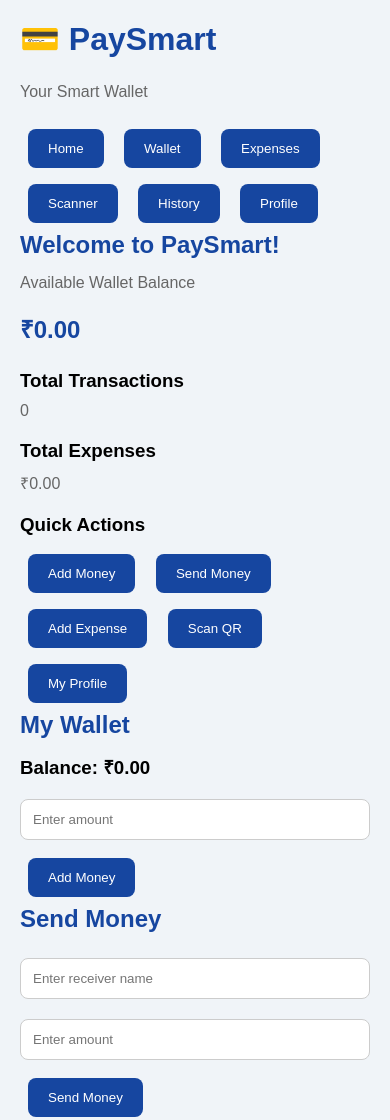
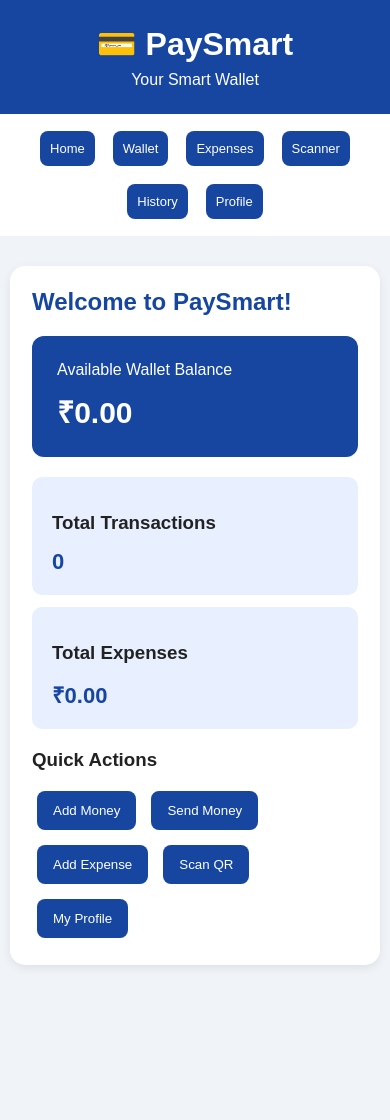
Before and after one commit to g68021020gk/paysmart-app, a plain HTML site: page index.html in a window 390 px wide. Shown: the top 1120 px of the page. After the commit the page ends 1015 px from the top, so only its background shows below. Drawn offline with Linux system fonts and the light colour scheme.

Commit message:
Update style.css
Provides a modern and responsive user interface for PaySmart. It styles the navigation bar, dashboard cards, wallet balance, buttons, input fields, QR scanner, transaction lists, and profile page.

```diff
--- a/style.css
+++ b/style.css
@@ -8,81 +8,179 @@
 body {
     font-family: Arial, sans-serif;
     background: #f0f4f8;
-    padding: 20px;
+    color: #222;
 }
 
-.container {
-    max-width: 450px;
-    margin: auto;
+header {
+    background: #1646a0;
+    color: white;
     text-align: center;
+    padding: 25px;
 }
 
-h1 {
-    color: #1646a0;
-    margin-bottom: 25px;
+header h1 {
+    margin-bottom: 8px;
 }
 
-.profile-section,
-.form-section {
+nav {
     background: white;
-    padding: 25px;
-    border-radius: 15px;
-    margin-bottom: 20px;
-    box-shadow: 0 3px 10px rgba(0,0,0,0.1);
-}
-
-.profile-icon {
-    font-size: 65px;
-    background: #e4edff;
-    width: 110px;
-    height: 110px;
-    border-radius: 50%;
-    margin: 20px auto;
+    padding: 12px;
     display: flex;
-    align-items: center;
     justify-content: center;
-}
-
-h2 {
-    color: #1646a0;
-    margin-bottom: 15px;
-}
-
-h3 {
-    margin-bottom: 10px;
-}
-
-p {
-    color: #666;
-    margin-bottom: 20px;
+    flex-wrap: wrap;
+    gap: 8px;
 }
 
 button {
     background: #1646a0;
     color: white;
     border: none;
-    padding: 12px 20px;
+    padding: 12px 16px;
     border-radius: 8px;
     cursor: pointer;
-    margin: 8px;
+    margin: 5px;
 }
 
 button:hover {
     background: #0d3278;
 }
 
-input {
+main {
+    max-width: 700px;
+    margin: 20px auto;
+    padding: 15px;
+}
+
+.page {
+    background: white;
+    padding: 22px;
+    border-radius: 15px;
+    margin-bottom: 20px;
+    box-shadow: 0 3px 10px rgba(0,0,0,0.08);
+}
+
+.hidden {
+    display: none !important;
+}
+
+h2 {
+    color: #1646a0;
+    margin-bottom: 20px;
+}
+
+h3 {
+    margin: 15px 0;
+}
+
+.balance-card {
+    background: #1646a0;
+    color: white;
+    padding: 25px;
+    border-radius: 12px;
+    margin: 20px 0;
+}
+
+.balance-card h1 {
+    margin-top: 12px;
+    font-size: 30px;
+}
+
+.dashboard {
+    display: grid;
+    grid-template-columns: 1fr 1fr;
+    gap: 12px;
+    margin: 20px 0;
+}
+
+.card {
+    background: #e8efff;
+    padding: 20px;
+    border-radius: 10px;
+}
+
+.card p {
+    font-size: 22px;
+    font-weight: bold;
+    color: #1646a0;
+}
+
+.actions {
+    display: flex;
+    flex-wrap: wrap;
+    gap: 5px;
+}
+
+input, select {
+    display: block;
     width: 100%;
-    padding: 12px;
-    margin: 10px 0;
+    padding: 13px;
+    margin: 12px 0;
     border: 1px solid #ccc;
     border-radius: 8px;
+    font-size: 15px;
+    background: white;
 }
 
-.form-section {
-    display: none;
+ul {
+    list-style: none;
 }
 
-.back-button {
-    background: #555;
+li {
+    background: #f0f4f8;
+    padding: 13px;
+    margin: 10px 0;
+    border-radius: 8px;
+    overflow-wrap: anywhere;
 }
+
+.profile-icon {
+    width: 110px;
+    height: 110px;
+    border-radius: 50%;
+    background: #e4edff;
+    display: flex;
+    align-items: center;
+    justify-content: center;
+    font-size: 60px;
+    margin: 20px auto;
+}
+
+#profile {
+    text-align: center;
+}
+
+#editForm {
+    margin-top: 20px;
+    padding: 15px;
+    background: #f0f4f8;
+    border-radius: 10px;
+    text-align: left;
+}
+
+#reader {
+    width: 100%;
+    max-width: 350px;
+    margin: 20px auto;
+}
+
+#qrResult {
+    background: #e8efff;
+    padding: 15px;
+    border-radius: 8px;
+    overflow-wrap: anywhere;
+}
+
+@media (max-width: 450px) {
+    nav button {
+        padding: 10px;
+        font-size: 13px;
+    }
+
+    main {
+        padding: 10px;
+    }
+
+    .dashboard {
+        grid-template-columns: 1fr;
+    }
+}
```
